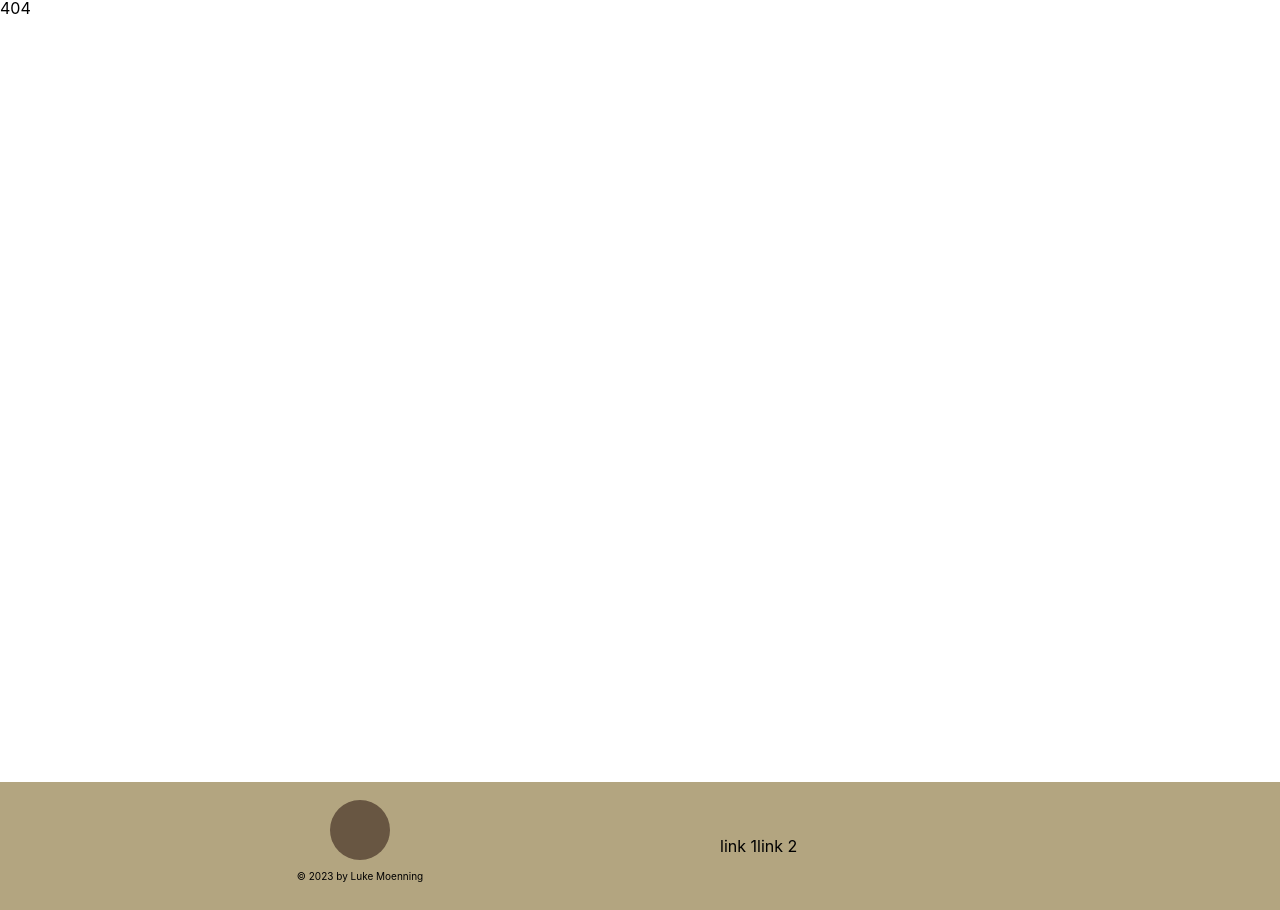
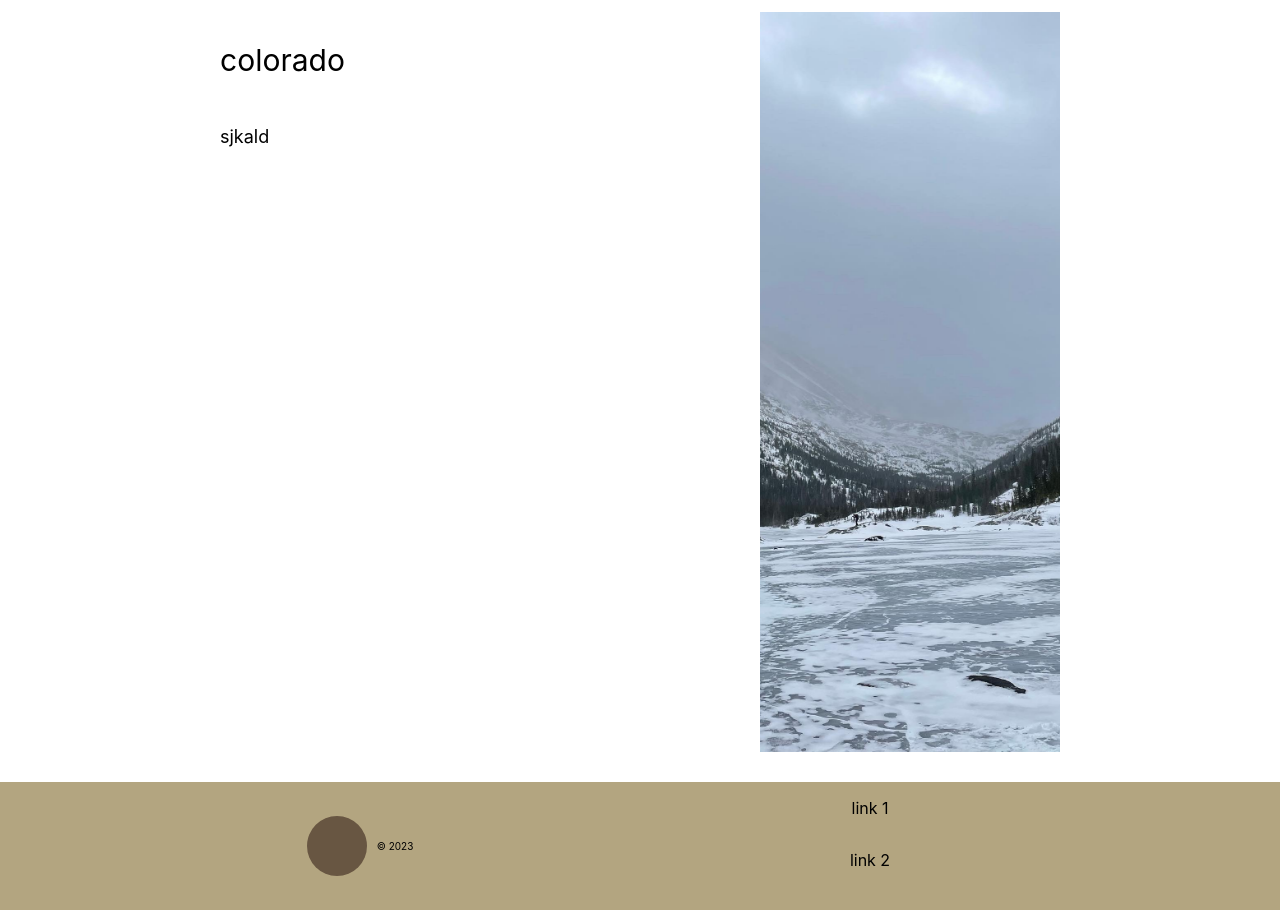
Before and after one commit to lukemoenning/digdiaries, a Next.js app: page /blog/colorado in a window 1280 px wide. Before the commit this address had no page. Shown: the part 178-1088 px from the top of the page. Built offline with nearby package versions, Linux system fonts and the light colour scheme.

Commit message:
implement date created in script

```diff
--- a/app/components/layout/footer.tsx
+++ b/app/components/layout/footer.tsx
@@ -13,7 +13,6 @@ const FooterWrapper = styled.div`
 
 const FooterLogoWrapper = styled.div`
   display: flex;
-  flex-direction: column;
   align-items: center;
   justify-content: center;
   width: 200px;
@@ -29,10 +28,12 @@ const FooterLogo = styled.div`
 const CopyRight = styled.p`
   color: ${theme.colors.black};
   font-size: ${theme.fontSize.xs};
+  padding-left: 10px;
 `;
 
 const FooterLinks = styled.div`
   display: flex;
+  flex-direction: column;
   align-items: center;
   width: 300px;
 `;
@@ -42,7 +43,7 @@ export default function footer() {
     <FooterWrapper>
       <FooterLogoWrapper>
         <FooterLogo />
-        <CopyRight>© 2023 by Luke Moenning</CopyRight>
+        <CopyRight>© 2023</CopyRight>
       </FooterLogoWrapper>
       <FooterLinks>
         <p>link 1</p>
--- a/database/blog_posts/blog_post_data.json
+++ b/database/blog_posts/blog_post_data.json
@@ -6,6 +6,13 @@
       "title": "My First Post",
       "body": "This is my first post",
       "imagePath": "/images/blog_posts/my_first_post.png"
+    },
+    {
+      "id": "colorado",
+      "createdOn": "2023-06-27T21:30:50.300648",
+      "title": "colorado",
+      "body": "sjkald",
+      "imagePath": "/images/blog_posts/colorado.png"
     }
   ]
 }
--- a/pages/blog/[id].tsx
+++ b/pages/blog/[id].tsx
@@ -24,7 +24,6 @@ const BlogPostWrapper = styled.div`
   width: 100%;
   margin: 0 auto;
   min-height: 100vh;
-  background-color: ${theme.colors.darkBrown};
 `;
 
 const TextWrapper = styled.div`
```
Also changed, not shown: public/images/blog_posts/colorado.png (added), 1 other file (tests, documents, lock files or other folders).
